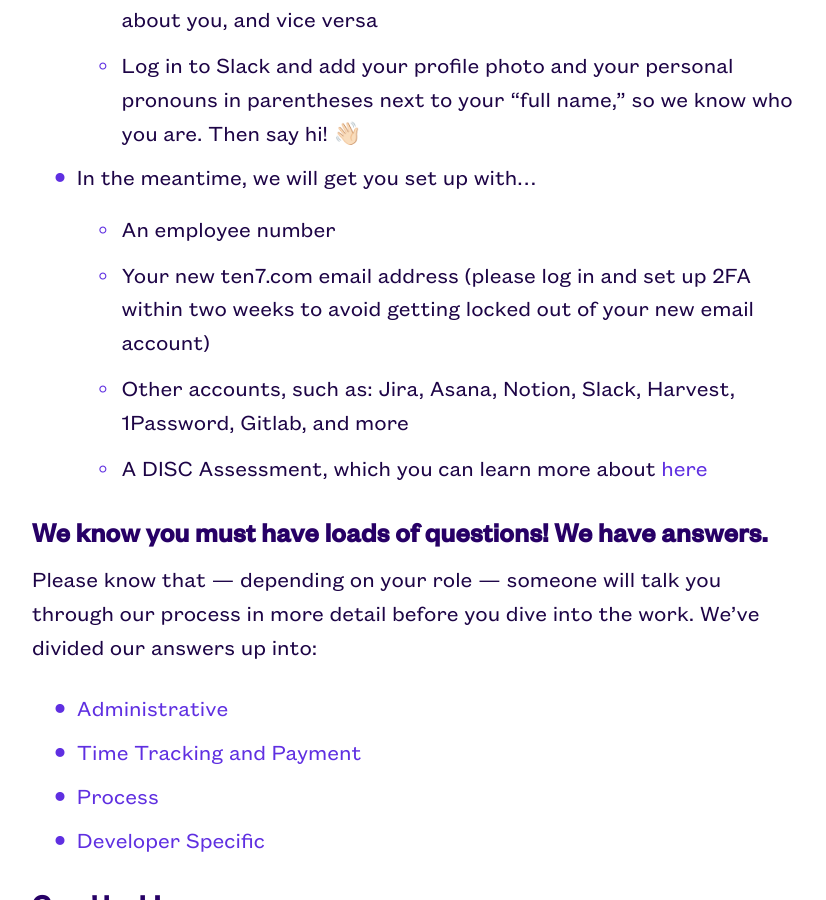
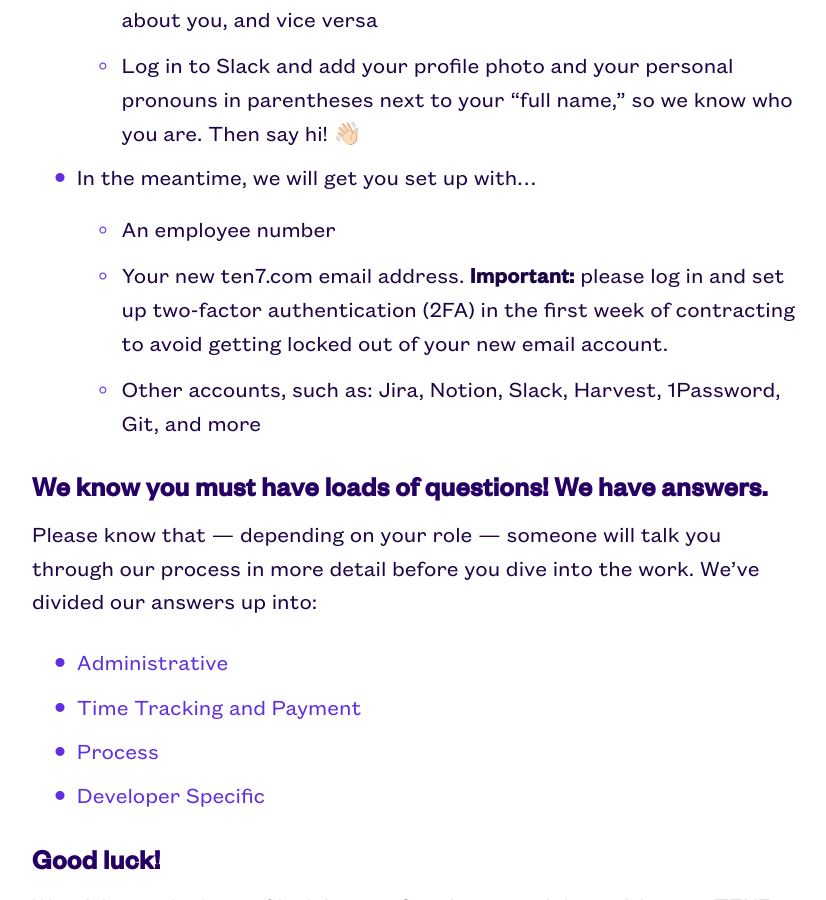
Before and after one commit to ten7/contractor.ten7.com, a Jekyll site: the page built from index.md, in a window 1280 px wide and 900 px high, scrolled down 968 px. Shown: the whole window, without its empty margins (220-1046 px from the left). Built offline with Jekyll 4.4.1, drawn with Linux system fonts in a browser that asks for light colours; some web fonts are replaced.

Commit message:
Remove Asana, update importance of 2FA, remove DISC

```diff
--- a/index.md
+++ b/index.md
@@ -17,9 +17,9 @@ Our mission is to [Make Things That Matter](https://ten7.com/mission) --- and if
     *   Log in to Slack and add your profile photo and your personal pronouns in parentheses next to your "full name," so we know who you are. Then say hi! 👋🏻
 *   In the meantime, we will get you set up with...
     *   An employee number
-    *   Your new ten7.com email address (please log in and set up 2FA within two weeks to avoid getting locked out of your new email account)
-    *   Other accounts, such as: Jira, Asana, Notion, Slack, Harvest, 1Password, Gitlab, and more
-    *   A DISC Assessment, which you can learn more about [here](https://www.discprofile.com/what-is-disc)
+    *   Your new ten7.com email address. **Important:** please log in and set up two-factor authentication (2FA) in the first week of contracting to avoid getting locked out of your new email account.
+    *   Other accounts, such as: Jira, Notion, Slack, Harvest, 1Password, Git, and more
+
 
 ## We know you must have loads of questions! We have answers.
 
```
